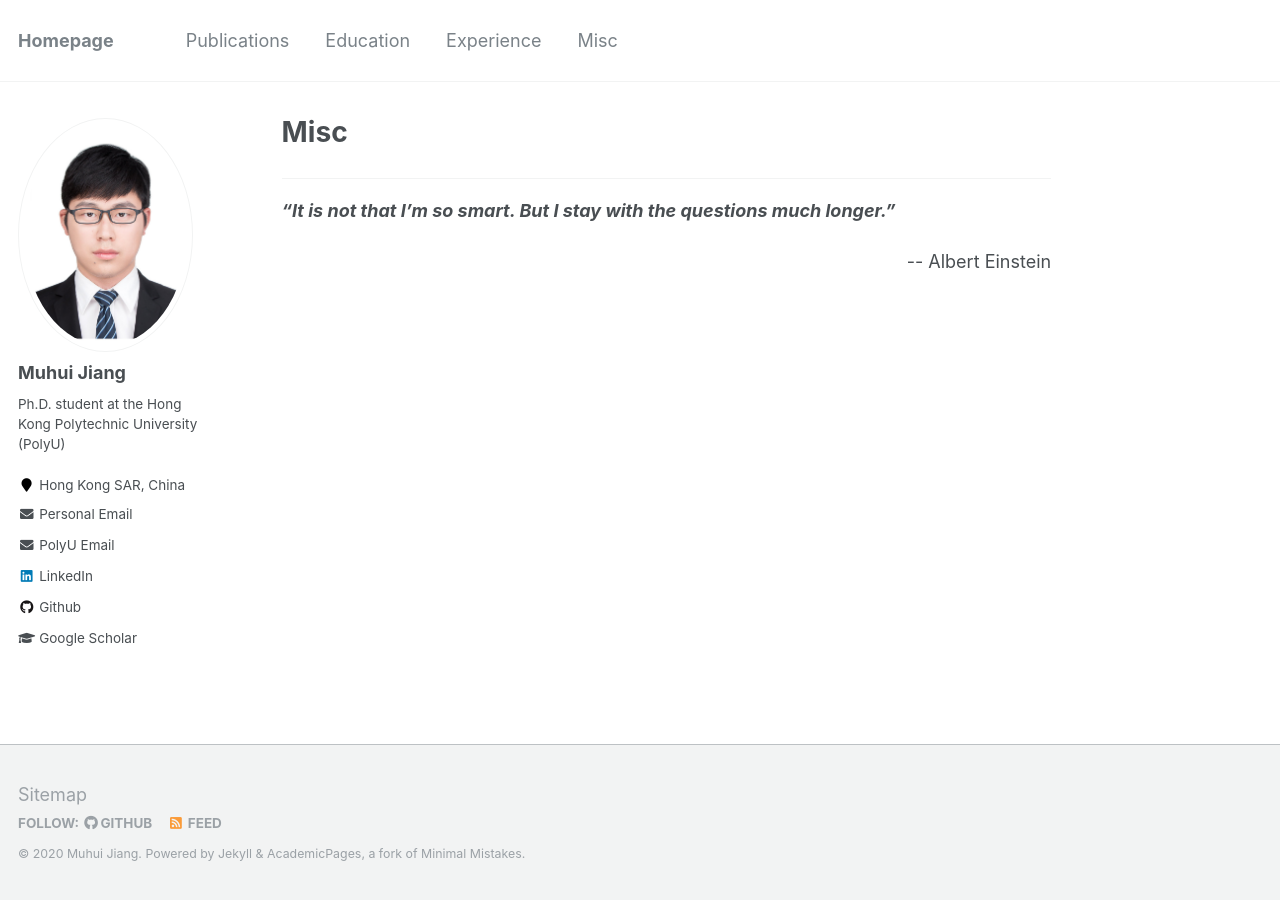
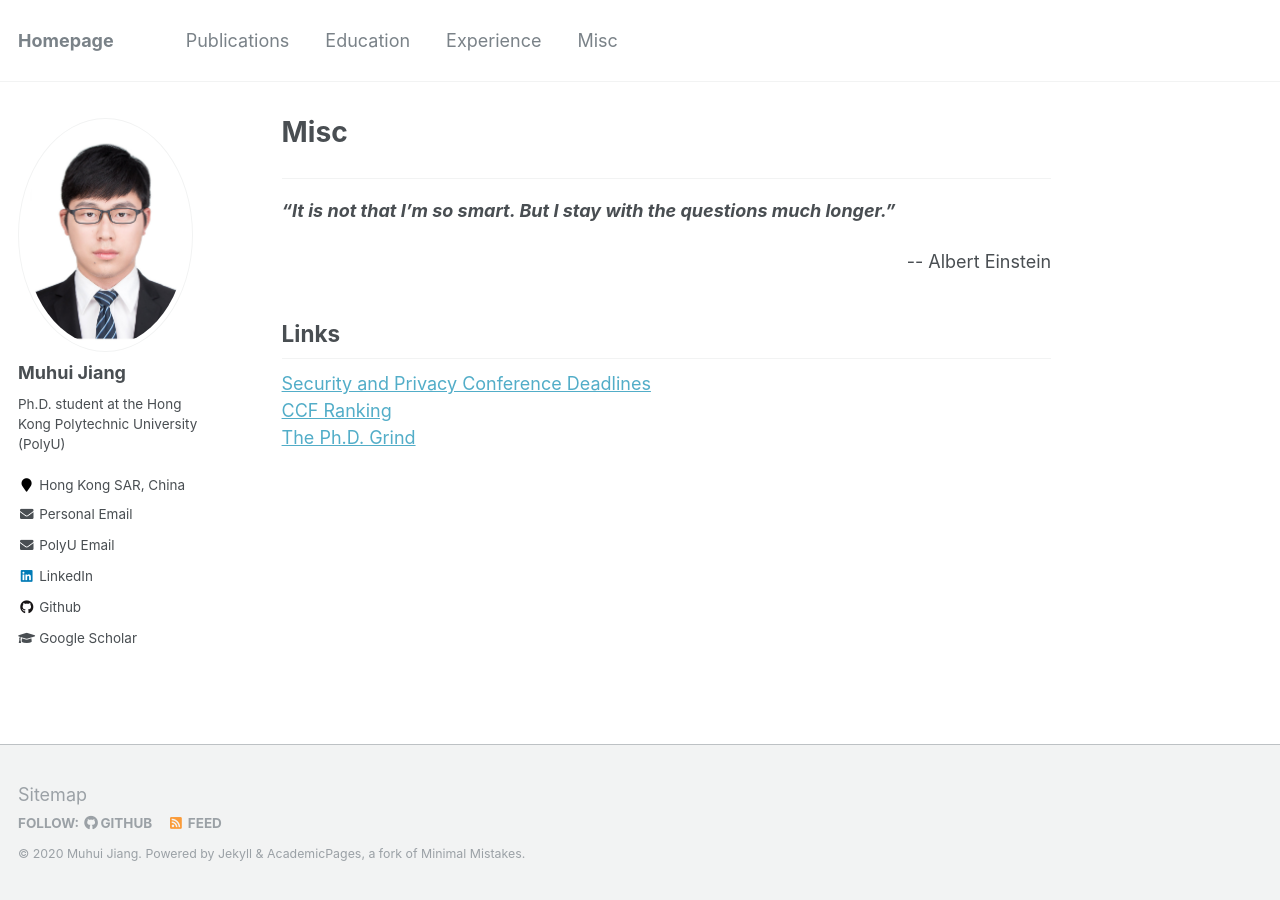
Before and after one commit to valour01/valour01.github.io, a Jekyll site: the page built from _pages/misc.md, in a window 1280 px wide. Built offline with Jekyll 4.4.1, drawn with Linux system fonts in a browser that asks for light colours.

Commit message:
add links

```diff
--- a/_pages/misc.md
+++ b/_pages/misc.md
@@ -11,3 +11,9 @@ redirect_from:
 
 ***"It is not that I'm so smart. But I stay with the questions much longer."***
 <p align="right">-- Albert Einstein</p>
+
+
+## Links
+[Security and Privacy Conference Deadlines](https://sec-deadlines.github.io/) <br>
+[CCF Ranking](https://www.ccf.org.cn/Academic_Evaluation/By_category/)<br>
+[The Ph.D. Grind](http://pgbovine.net/PhD-memoir/pguo-PhD-grind.pdf)
```
